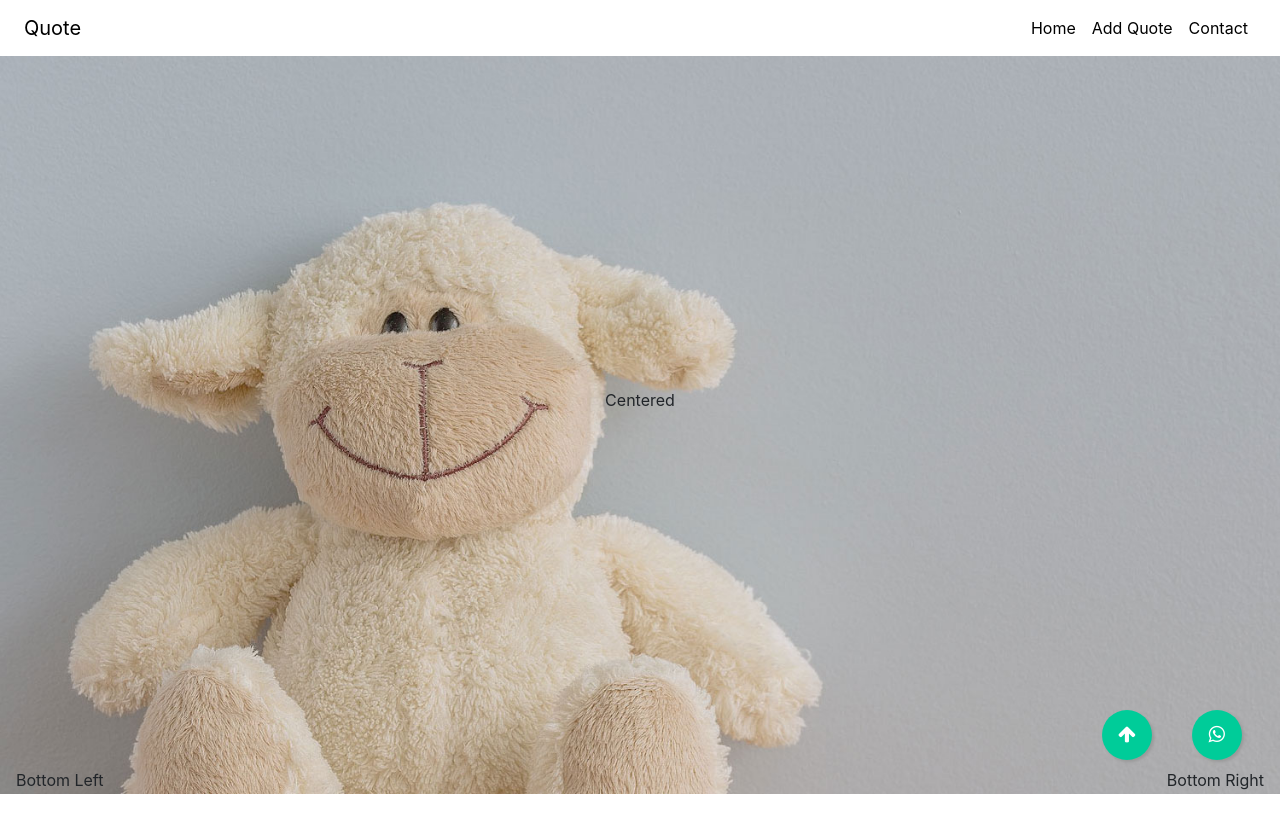
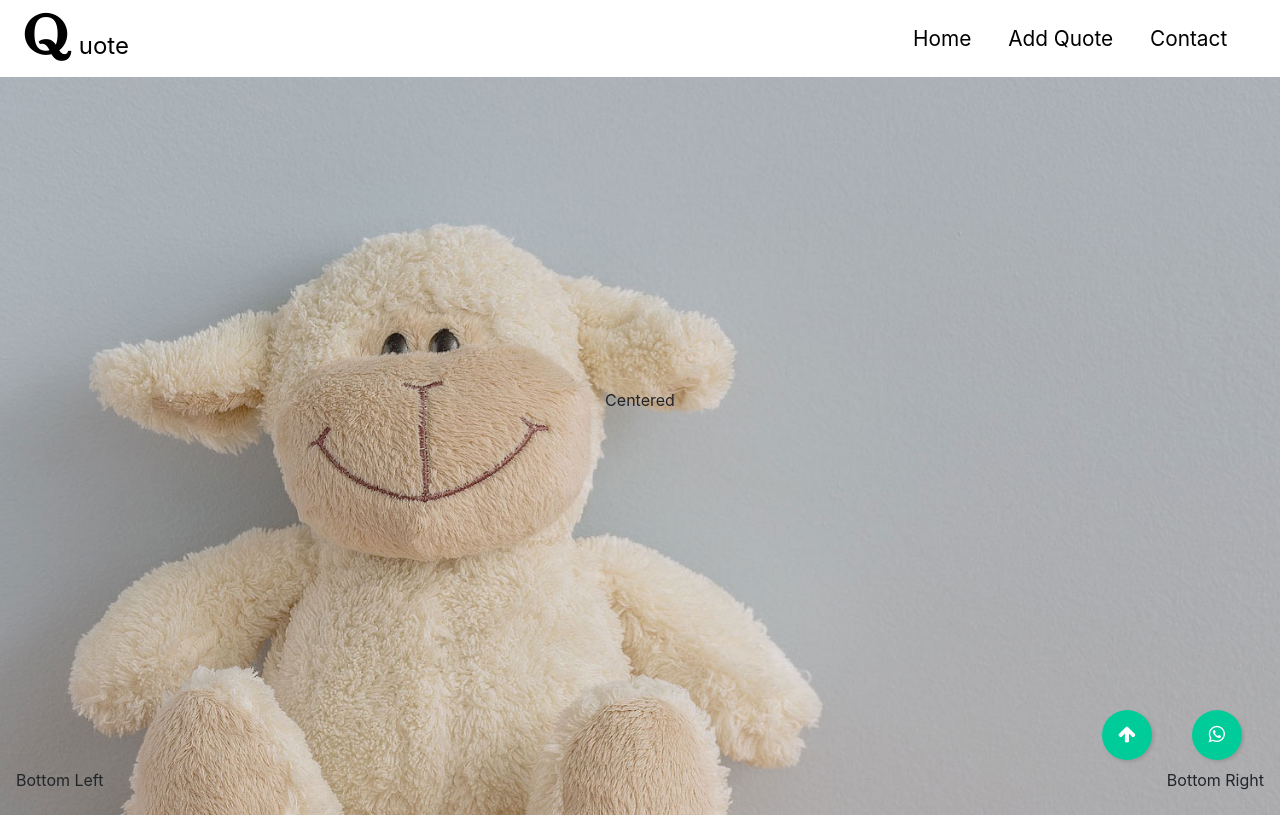
Before and after one commit to k-koech/Angular-Quotes, an Angular app: page / in a window 1280 px wide. Shown: the top 817 px of the page. Built offline with nearby package versions, Linux system fonts and the light colour scheme.

Commit message:
updated the navbar section

```diff
--- a/src/app/app.component.css
+++ b/src/app/app.component.css
@@ -20,6 +20,16 @@ body
 {
   text-decoration: none;
   color: #000;
+  font-size: 1.3em;
+  margin-right: 1em;
+}
+.navbar-brand
+{
+  font-size: 1.5em !important;
+}
+.navbar-brand i
+{
+  font-size: 2em;
 }
   /* Bottom left text */
   .bottom-left {
--- a/src/app/app.component.html
+++ b/src/app/app.component.html
@@ -2,7 +2,8 @@
 <!-- =============Header section=============== -->
    <div class="header">
     <nav class="navbar navbar-expand-lg bg-transparent pl-4 pr-4">
-          <a class="navbar-brand " href="#">Quote</a>
+          <a class="navbar-brand " href="#"><i class="fa fa-quora" aria-hidden="true"></i>
+            uote</a>
           <button class="navbar-toggler" type="button" data-bs-toggle="collapse" data-bs-target="#navbarNav" aria-controls="navbarNav" aria-expanded="false" aria-label="Toggle navigation">
             <span class="navbar-toggler-icon"></span>
           </button>
```
